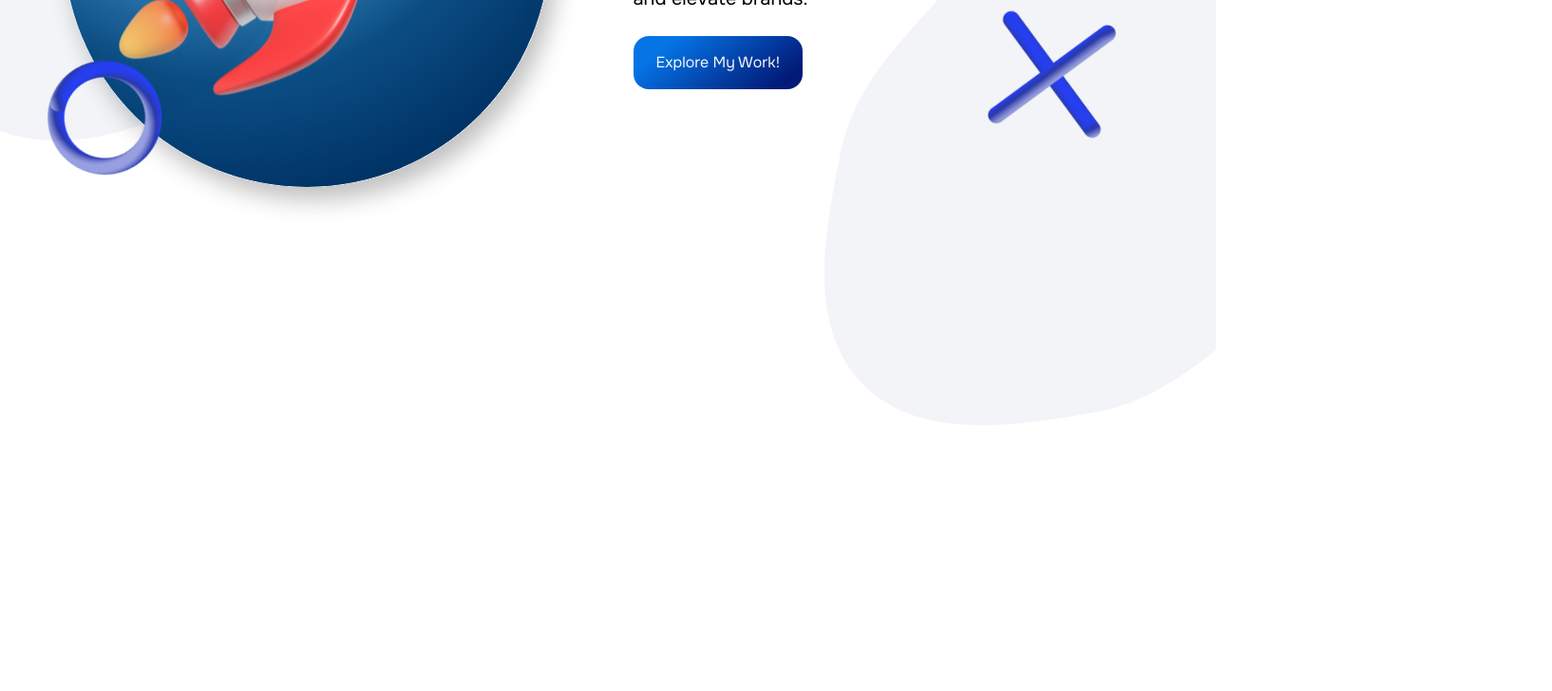
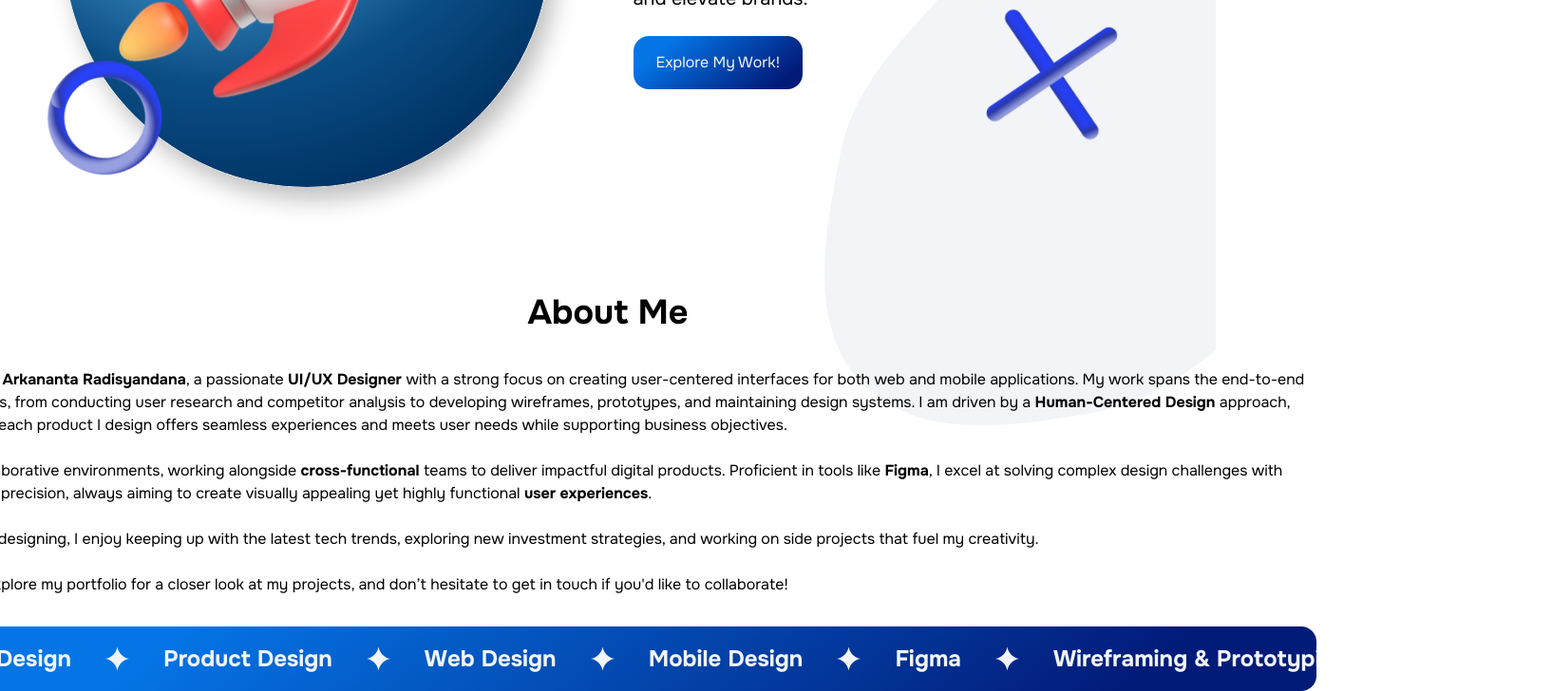
Before and after one commit to WilliamArkananta/compro-app, a React (Vite) app: page / in a window 1280 px wide. Shown: the part 462-1190 px from the top of the page at 95% size, 1634 px wide, since content can reach past the window. Before the commit the page ends 910 px from the top, so only its background shows below. Built offline with nearby package versions, Linux system fonts and the light colour scheme.

Commit message:
adding About Me section

```diff
--- a/index.html
+++ b/index.html
@@ -10,7 +10,7 @@
     <link rel="preconnect" href="https://fonts.gstatic.com" crossorigin>
     <link href="https://fonts.googleapis.com/css2?family=Onest:wght@100..900&display=swap" rel="stylesheet">
   </head>
-  <body>
+  <body class="flex justify-center">
     <div id="root"></div>
     <script type="module" src="/src/main.tsx"></script>
   </body>
--- a/src/App.tsx
+++ b/src/App.tsx
@@ -1,4 +1,5 @@
 import Navbar from "./component/nav/Navbar";
+import About from "./pages/aboutSection/About";
 import Hero from "./pages/heroSection/Hero";
 
 export default function App() {
@@ -6,9 +7,9 @@ export default function App() {
     <>
       <Navbar />
       <Hero />
-      <div className="-z-10">
+      <About />
       <svg
-          className="absolute top-0"
+        className="absolute top-0 -z-10"
         xmlns="http://www.w3.org/2000/svg"
         width="305"
         height="611"
@@ -24,7 +25,7 @@ export default function App() {
         />
       </svg>
       <svg
-          className="absolute top-[20rem] right-0"
+        className="absolute top-[20rem] right-0 -z-10"
         xmlns="http://www.w3.org/2000/svg"
         width="412"
         height="590"
@@ -39,7 +40,6 @@ export default function App() {
           fill-opacity="0.05"
         />
       </svg>
-      </div>
     </>
   );
 }
--- /dev/null
+++ b/src/pages/aboutSection/About.tsx
@@ -0,0 +1,78 @@
+const skills: String[] = [
+  "UI/UX Design",
+  "Product Design",
+  "Web Design",
+  "Mobile Design",
+  "Figma",
+  "Wireframing & Prototyping",
+  "User Research & Testing",
+];
+
+function About() {
+  return (
+    <section className="flex flex-col justify-center items-center mt-12 gap-8 w-9/12 m-auto">
+      <h1 className="text-h1 font-bold">About Me</h1>
+      <div className="body">
+        <p className="text-body">
+          Hi, I’m{" "}
+          <span className="font-bold">William Arkananta Radisyandana</span>, a
+          passionate <span className="font-bold">UI/UX Designer </span>
+          with a strong focus on creating user-centered interfaces for both web
+          and mobile applications. My work spans the end-to-end design process,
+          from conducting user research and competitor analysis to developing
+          wireframes, prototypes, and maintaining design systems. I am driven by
+          a <span className="font-bold">Human-Centered Design</span> approach,
+          ensuring that each product I design offers seamless experiences and
+          meets user needs while supporting business objectives.
+        </p>
+        <br />
+        <p className="text-body">
+          I thrive in collaborative environments, working alongside{" "}
+          <span className="font-bold">cross-functional </span>
+          teams to deliver impactful digital products. Proficient in tools like{" "}
+          <span className="font-bold">Figma</span>, I excel at solving complex
+          design challenges with creativity and precision, always aiming to
+          create visually appealing yet highly functional{" "}
+          <span className="font-bold">user experiences</span>.
+        </p>
+        <br />
+        <p className="text-body">
+          When I’m not designing, I enjoy keeping up with the latest tech
+          trends, exploring new investment strategies, and working on side
+          projects that fuel my creativity.
+        </p>
+        <br />
+        <p className="text-body">
+          Feel free to explore my portfolio for a closer look at my projects,
+          and don’t hesitate to get in touch if you'd like to collaborate!
+        </p>
+      </div>
+      <div className="overflow-hidden size-full">
+        <div className="flex rounded-2xl bg-linear-main py-4 px-6 items-center gap-9 animate-infinite-scroll">
+          {skills.map((skill, index) => (
+            <h2
+              key={index}
+              className="flex gap-9 text-nowrap items-center text-h3 text-background font-bold"
+            >
+              {skill}
+              <svg
+                width="25"
+                height="26"
+                viewBox="0 0 25 26"
+                fill="none"
+                xmlns="http://www.w3.org/2000/svg"
+              >
+                <path
+                  d="M12.5 0.5C13.5567 6.91523 18.5848 11.9433 25 13C18.5848 14.0567 13.5567 19.0848 12.5 25.5C11.4433 19.0848 6.41523 14.0567 0 13C6.41523 11.9433 11.4433 6.91523 12.5 0.5Z"
+                  fill="#F1F5F9"
+                />
+              </svg>
+            </h2>
+          ))}
+        </div>
+      </div>
+    </section>
+  );
+}
+
+export default About;
--- a/src/pages/heroSection/Hero.tsx
+++ b/src/pages/heroSection/Hero.tsx
@@ -101,11 +101,11 @@ export default function Hero() {
         <CtaButton href="#">Explore My Work!</CtaButton>
       </div>
       <img
-        className="absolute top-[5rem] right-0 animate-spin-slow"
+        className="absolute top-[3rem] right-6 animate-spin-slow -z-10"
         src="public/triangle.png"
       />
       <img
-        className="absolute top-[30rem] right-[7rem] animate-spin-slow"
+        className="absolute top-[30rem] right-[7rem] animate-spin-slow -z-10"
         src="public/cross.png"
       />
     </section>
--- a/tailwind.config.js
+++ b/tailwind.config.js
@@ -38,6 +38,7 @@ export default {
       animation:{
         'spin-slow':'spin 20s linear infinite',
         'floating':'float 5s ease infinite',
+        'infinite-scroll':'infinite-scroll 40s linear infinite',
       },
       keyframes:{
         float:{
@@ -45,6 +46,10 @@ export default {
           '50%':{transform: 'translateY(2%)'},
           '100%':{transform: 'translateY(-2%)'},
 
+        },
+        'infinite-scroll':{
+          '0%':{transform: 'translateX(0)'},
+          '100%':{transform: 'translateX(calc(-50%-20px))'},
         }
       }
     },
```
Also changed, not shown: public/Star-Divider.svg (added), src/pages/aboutSection/Picture.tsx (added). Lines whose indentation alone changed are shown as unchanged.
